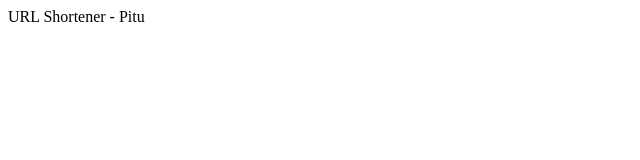
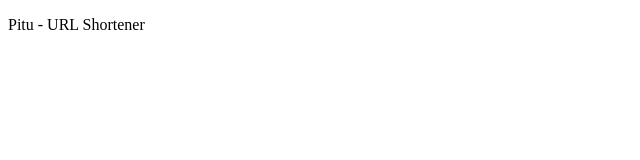
Before and after one commit to WernerLuiz92/URL_Shortener_Pitu, a React (Create React App) app in the folder frontend/: page / in a window 1280 px wide. Shown: the top 160 px of the page, without its empty margins (0-640 px from the left). Built offline with nearby package versions, Linux system fonts and the light colour scheme.

Commit message:
App
Página que resolve as rotas.

```diff
--- a/frontend/src/App.js
+++ b/frontend/src/App.js
@@ -1,9 +1,5 @@
-function App() {
-  return (
-    <div>
-        URL Shortener - Pitu
-    </div>
-  );
-}
+import Routes from './routes';
+
+const App = () => <Routes />;
 
 export default App;
```
